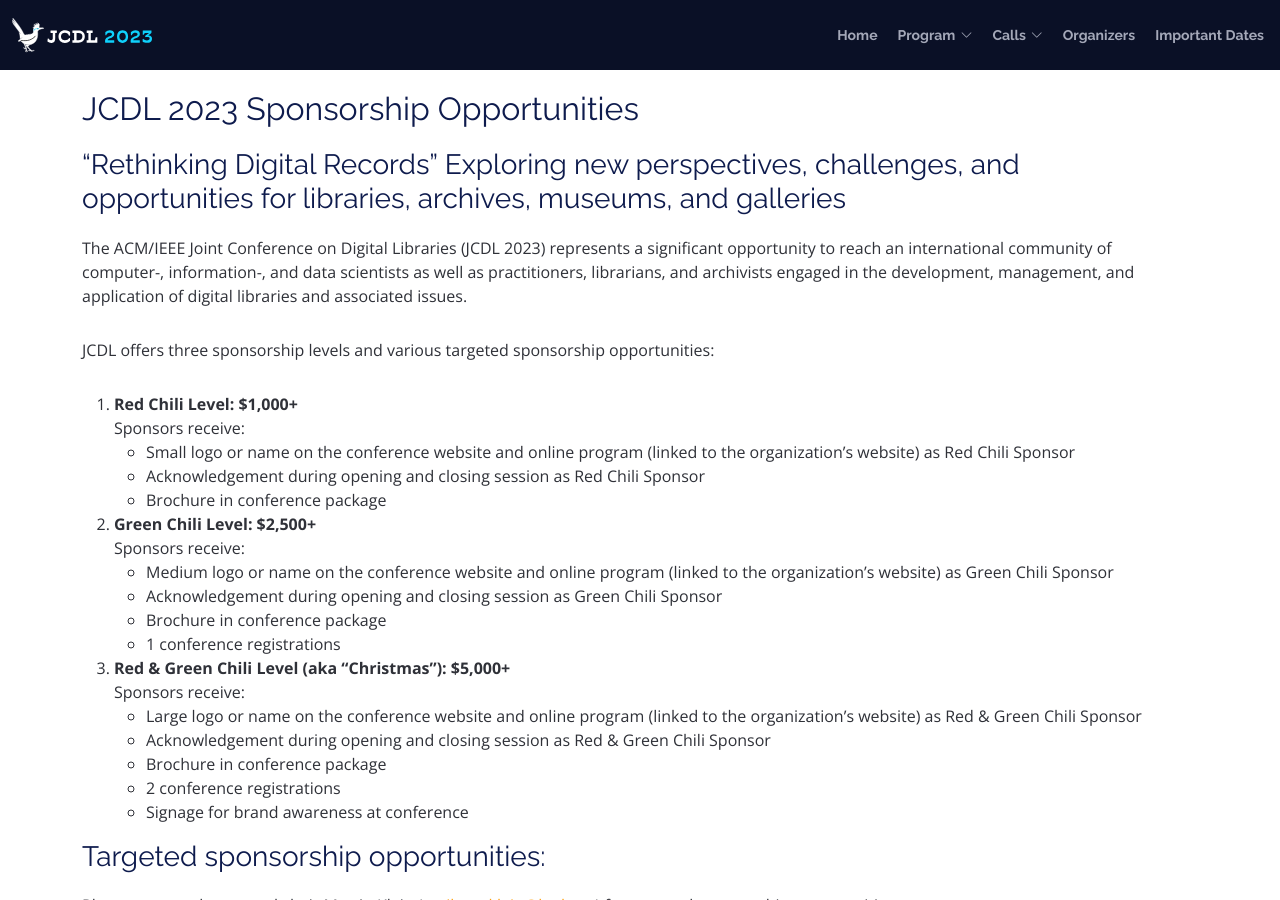
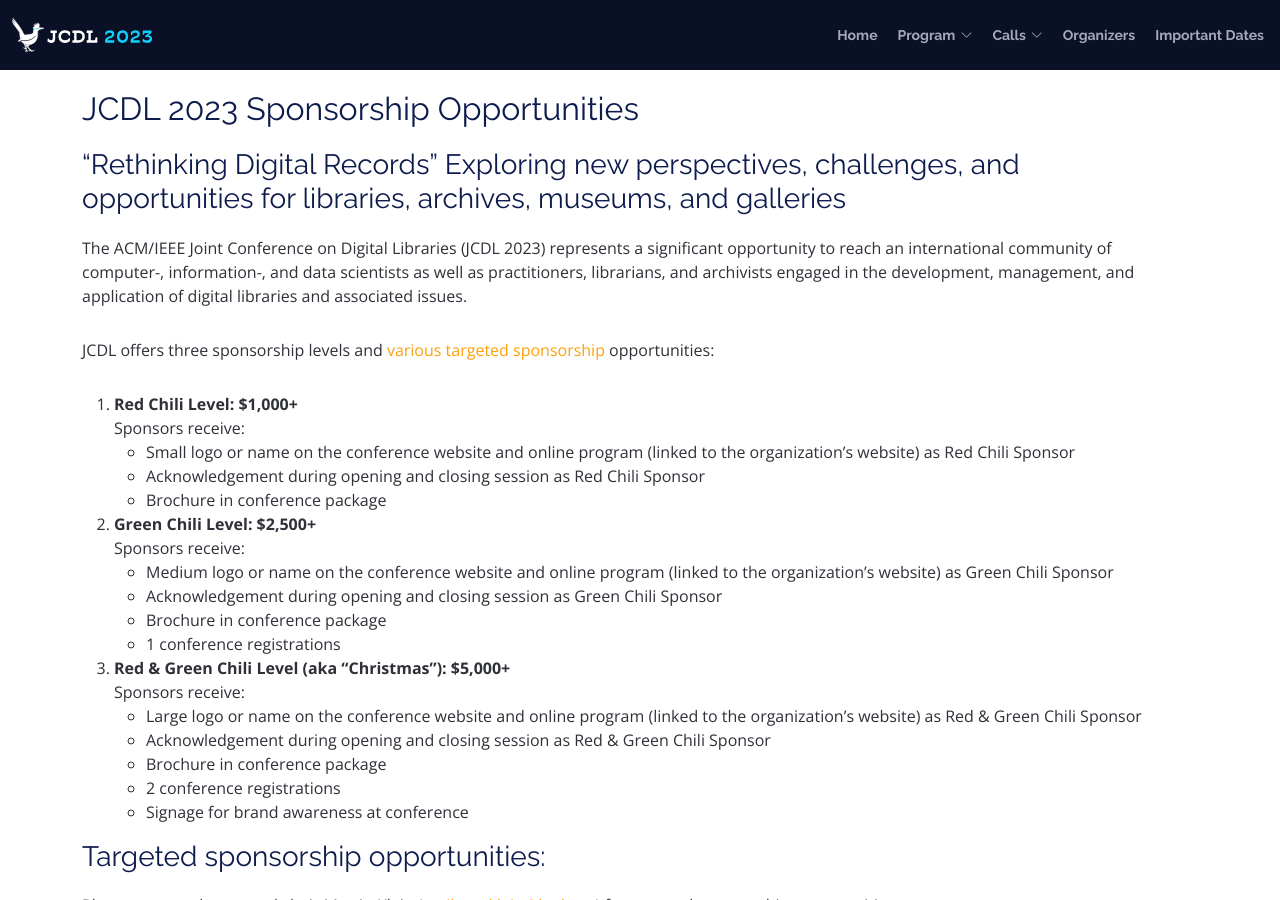
Before and after one commit to shawnmjones/JCDL2023-website-source, a Jekyll site: the page built from sponsors.html, in a window 1280 px wide and 900 px high. Built offline with Jekyll 4.4.1, drawn with Linux system fonts in a browser that asks for light colours; some of the changed lines change nothing that is shown.

Commit message:
Adding anchor

```diff
--- a/sponsors.html
+++ b/sponsors.html
@@ -27,7 +27,7 @@
           <p>The ACM/IEEE Joint Conference on Digital Libraries (JCDL 2023) represents a significant opportunity to reach an international community of computer-, information-, and data scientists as well as practitioners, librarians, and archivists engaged in the development, management, and application of digital libraries and associated issues.
           </p>
 
-          <p>JCDL offers three sponsorship levels and various targeted sponsorship opportunities:</p>
+          <p>JCDL offers three sponsorship levels and <a href="#targeted_sponsorship">various targeted sponsorship</a> opportunities:</p>
 
           <ol>
             <li><strong>Red Chili Level: $1,000+</strong><br>Sponsors receive:</li>
@@ -58,7 +58,7 @@
           </ol>
 
 
-          <h3>Targeted sponsorship opportunities:</h3>
+          <h3 id="targeted_sponsorship">Targeted sponsorship opportunities:</h3>
 <p>Please contact the general chair Martin Klein (<a href="mailto:mklein@lanl.gov">mailto:mklein@lanl.gov</a>) for targeted sponsorship opportunities:</p>
 
           <ul>
```
